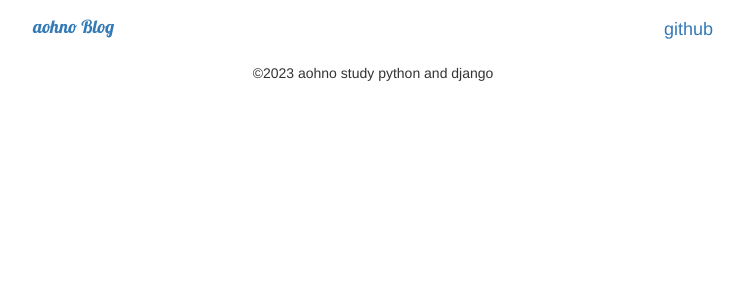
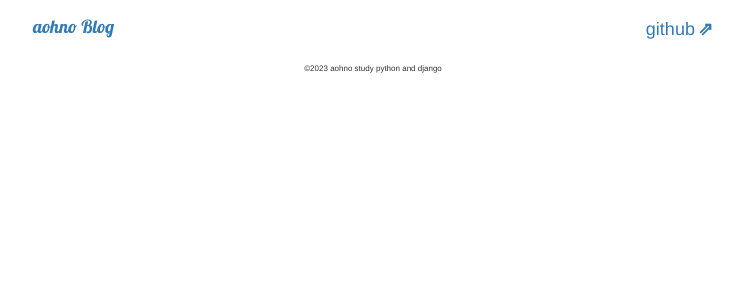
Before and after one commit to hrnmrnmh/studyDjango, a Django app: page / in a window 1280 px wide. Shown: the top 300 px of the page, without its empty margins (267-1011 px from the left). Run offline with Django 4.2, Linux system fonts and the light colour scheme; data that the repository does not hold is empty; style sheets or scripts are compiled from the project's sources; some libraries are stand-ins or nearby versions.

Commit message:
blog style

```diff
--- a/blog/templates/blog/post_detail.html
+++ b/blog/templates/blog/post_detail.html
@@ -35,7 +35,9 @@
                         <span class="glyphicon glyphicon-remove"></span>
                     </a>
                 </li>
-                <li><a class="btn btn-default" href="{% url 'post_publish' pk=post.pk %}">Publish</a></li>
+                {% if not post.published_date %}
+                    <li><a class="btn btn-default" href="{% url 'post_publish' pk=post.pk %}">Publish</a></li>
+                {% endif %}
             </ul>
 
 
--- a/static/base.scss
+++ b/static/base.scss
@@ -1,3 +1,9 @@
+a[target="_blank"]:after {
+  font-weight: 600;
+  content: "⇗";
+  margin-left: 3px;
+}
+
 header {
   margin-top: 7px;
   max-width: 700px;
@@ -28,7 +34,6 @@ header {
         font-size: large;
         list-style: none;
       }
-
     }
   }
 }
@@ -45,6 +50,7 @@ footer {
   max-width: 700px;
 
   #copyright {
+    font-size: 0.8rem;
     text-align: center;
     width: 100%;
   }
--- a/templates/header.html
+++ b/templates/header.html
@@ -10,7 +10,7 @@
                     <span class="glyphicon glyphicon-edit"></span>
                 </a></li>
             {% endif %}
-            <li><a href="https://github.com/hrnmrnmh/studyDjango">github</a></li>
+            <li><a href="https://github.com/hrnmrnmh/studyDjango" target="_blank">github</a></li>
         </ul>
     </nav>
 </header>
```
